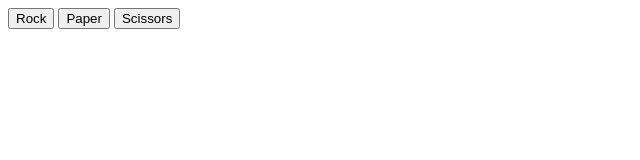
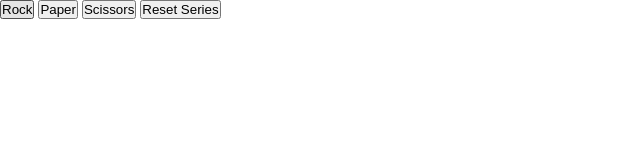
Before and after one commit to Warbo360/Rock-Paper-Scissors, a plain HTML site: page index.html in a window 1280 px wide. Shown: the whole page, without its empty margins (0-640 px from the left). Drawn offline with Linux system fonts and the light colour scheme.

Commit message:
Added a css file (index.css)
Also created additional divs that will eventually be used to structure
the page to follow layout in the "Basic layout plan for RPS" will need
more nested divs, and will make the base divs flex box containers and
sub divs flex items (although they will be flex containers as well for
text and graphics to be treated as flex items).

```diff
--- /dev/null
+++ b/index.css
@@ -0,0 +1,4 @@
+* {
+    margin: 0px;
+    padding: 0px;
+}
--- a/index.html
+++ b/index.html
@@ -3,12 +3,19 @@
 <head>
     <meta charset="UTF-8">
     <meta name="viewport" content="width=device-width, initial-scale=1.0">
-    <title>Document</title>
+    <title>Rock, Paper, Scissors of Fate</title>
     <script src="rock-paper-scissors.js" defer></script>
+    <link rel="stylesheet" href="index.css">
 </head>
 <body>
-    <button class="btn">Rock</button>
-    <button class="btn">Paper</button>
-    <button class="btn">Scissors</button>
+    <div class="header"></div>
+    <div class="round-info"></div>
+    <div class="btn-container">
+        <button class="btn">Rock</button>
+        <button class="btn">Paper</button>
+        <button class="btn">Scissors</button>
+        <button class="btn">Reset Series</button>
+    </div>
+    <div class="series-info"></div>
 </body>
 </html>
```
Also changed, not shown: 2 other files.
